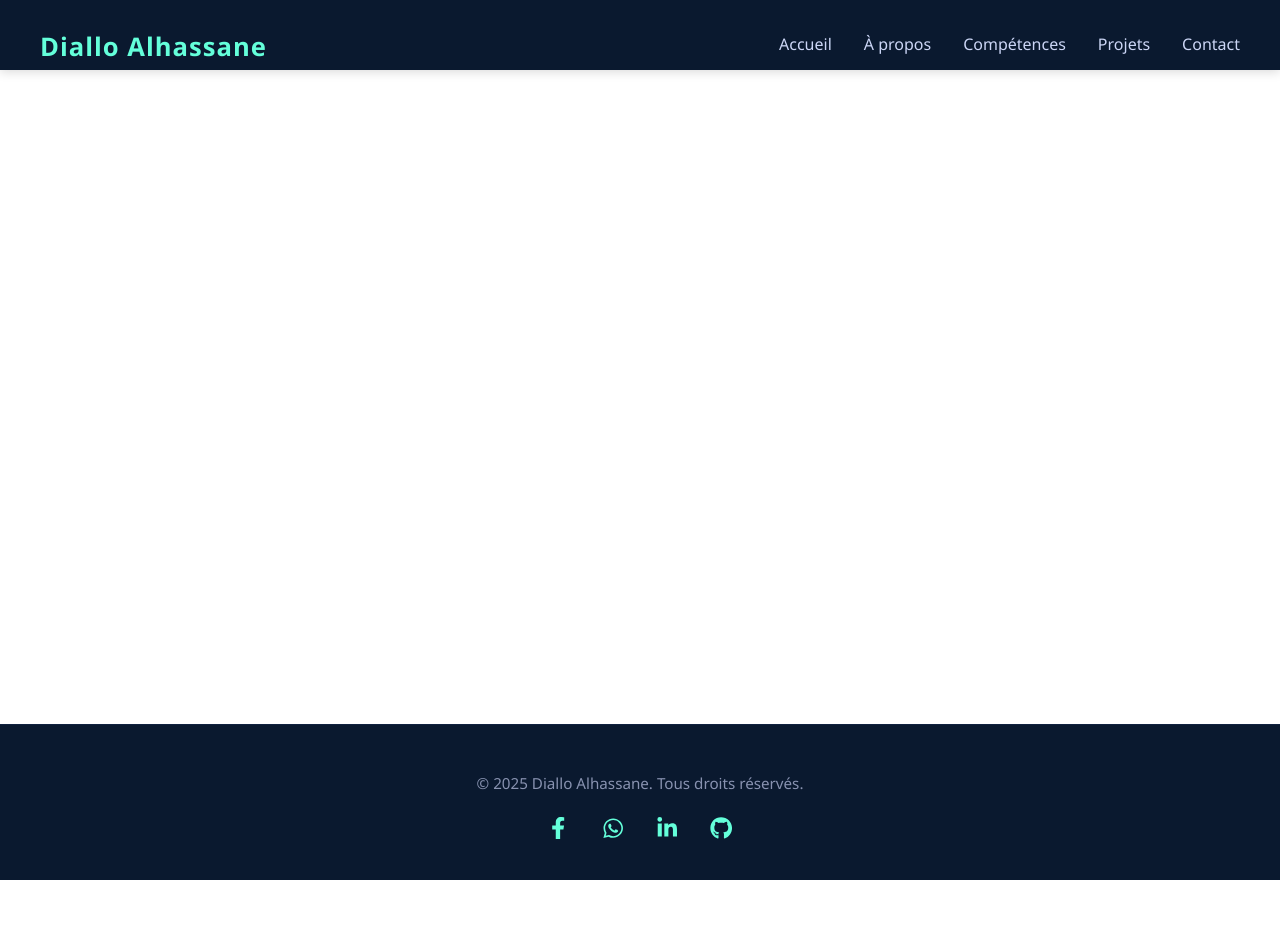
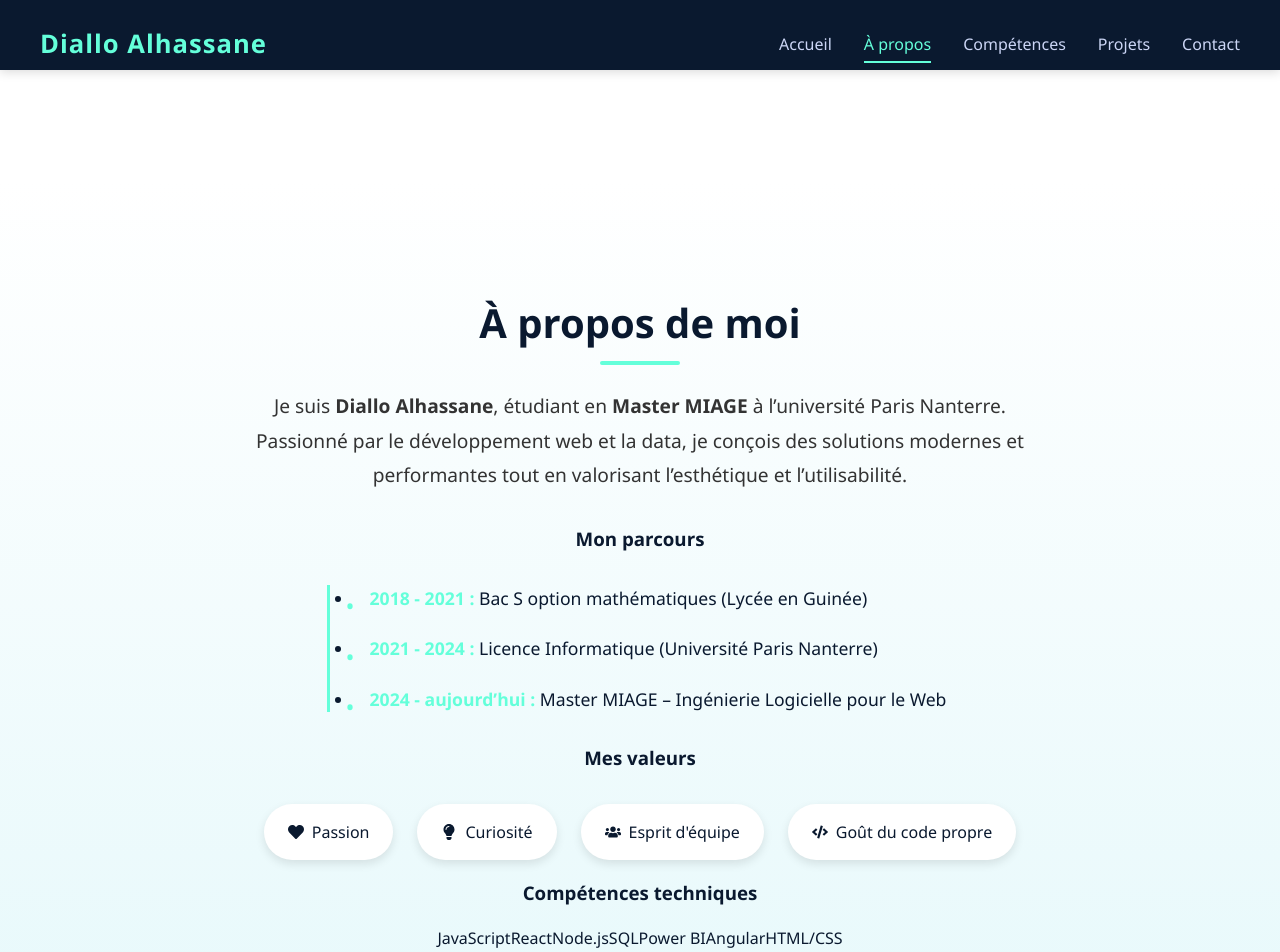
Before and after one commit to alhassaneDialloEtudiant/mon-portfolio, a React (Vite) app: page /mon-portfolio/apropos in a window 1280 px wide. Shown: the top 952 px of the page. Before the commit the page ends 880 px from the top, so only its background shows below. Built offline with nearby package versions, Linux system fonts and the light colour scheme.

Commit message:
✨ Ajout de la page À propos avec nouveau design moderne

```diff
--- a/src/App.jsx
+++ b/src/App.jsx
@@ -4,7 +4,7 @@ import './App.css';
 import Navbar from './pages/Navbar';
 import Footer from './pages/Footer';
 import Home from './pages/Home';
-
+import Apropos from './pages/Apropos';
 // Les autres pages sont en préparation (à activer plus tard)
 // import About from './pages/About';
 // import Skills from './pages/Skills';
@@ -19,6 +19,7 @@ function App() {
       <main> {/* ✅ structure flex pour footer collé */}
         <Routes>
           <Route path="/" element={<Home />} />
+          <Route path="/apropos" element={<Apropos />} />
 
           {/* À activer plus tard */}
           {/*
--- /dev/null
+++ b/src/pages/Apropos.jsx
@@ -0,0 +1,54 @@
+import { motion } from 'framer-motion';
+import { FaHeart, FaLightbulb, FaUsers, FaCode } from 'react-icons/fa';
+import '../styles/Apropos.css';
+
+function Apropos() {
+  return (
+    <section className="apropos">
+      <motion.div
+        className="container"
+        initial={{ opacity: 0, y: 50 }}
+        animate={{ opacity: 1, y: 0 }}
+        transition={{ duration: 0.8 }}
+      >
+        <h2 className="titre">À propos de moi</h2>
+        <p className="intro">
+          Je suis <strong>Diallo Alhassane</strong>, étudiant en <strong>Master MIAGE</strong> à l’université Paris Nanterre. Passionné par le développement web et la data, je conçois des solutions modernes et performantes tout en valorisant l’esthétique et l’utilisabilité.
+        </p>
+
+        <h3 className="section-titre">Mon parcours</h3>
+        <ul className="timeline">
+          <li><span>2018 - 2021 :</span> Bac S option mathématiques (Lycée en Guinée)</li>
+          <li><span>2021 - 2024 :</span> Licence Informatique (Université Paris Nanterre)</li>
+          <li><span>2024 - aujourd’hui :</span> Master MIAGE – Ingénierie Logicielle pour le Web</li>
+        </ul>
+
+        <h3 className="section-titre">Mes valeurs</h3>
+        <div className="valeurs">
+          <div className="valeur"><FaHeart /> Passion</div>
+          <div className="valeur"><FaLightbulb /> Curiosité</div>
+          <div className="valeur"><FaUsers /> Esprit d'équipe</div>
+          <div className="valeur"><FaCode /> Goût du code propre</div>
+        </div>
+
+        <h3 className="section-titre">Compétences techniques</h3>
+        <div className="skills">
+          <span>JavaScript</span>
+          <span>React</span>
+          <span>Node.js</span>
+          <span>SQL</span>
+          <span>Power BI</span>
+          <span>Angular</span>
+          <span>HTML/CSS</span>
+        </div>
+
+        <h3 className="section-titre">Mon objectif professionnel</h3>
+        <p className="objectif">
+          Je suis à la recherche d’une <strong>alternance à partir de septembre 2025</strong>, dans le domaine du <strong>développement web</strong> ou de la <strong>data</strong>, pour contribuer à des projets innovants, tout en consolidant mes compétences techniques et humaines.
+        </p>
+      </motion.div>
+    </section>
+  );
+}
+
+export default Apropos;
--- a/src/pages/Navbar.jsx
+++ b/src/pages/Navbar.jsx
@@ -18,7 +18,7 @@ function Navbar() {
 
         <ul className={`navbar__links ${isOpen ? 'open' : ''}`}>
           <li><NavLink to="/" className="nav-link" onClick={() => setIsOpen(false)}>Accueil</NavLink></li>
-          <li><NavLink to="/about" className="nav-link" onClick={() => setIsOpen(false)}>À propos</NavLink></li>
+          <li><NavLink to="/apropos" className="nav-link" onClick={() => setIsOpen(false)}>À propos</NavLink></li>
           <li><NavLink to="/skills" className="nav-link" onClick={() => setIsOpen(false)}>Compétences</NavLink></li>
           <li><NavLink to="/projects" className="nav-link" onClick={() => setIsOpen(false)}>Projets</NavLink></li>
           <li><NavLink to="/contact" className="nav-link" onClick={() => setIsOpen(false)}>Contact</NavLink></li>
--- /dev/null
+++ b/src/styles/Apropos.css
@@ -0,0 +1,195 @@
+/* ===== Section principale ===== */
+.apropos {
+  padding: 5rem 2rem 4rem;
+  background: linear-gradient(to bottom, #ffffff, #e0f7fa);
+  color: #0a192f;
+  font-family: 'Segoe UI', Tahoma, Geneva, Verdana, sans-serif;
+  text-align: center;
+  overflow: hidden;
+}
+
+.apropos h2 {
+  font-size: 2.5rem;
+  margin-bottom: 1.5rem;
+  color: #0a192f;
+  position: relative;
+  animation: fadeIn 1s ease-in-out;
+}
+
+.apropos h2::after {
+  content: '';
+  display: block;
+  width: 80px;
+  height: 4px;
+  background-color: #64ffda;
+  margin: 0.5rem auto 0;
+  border-radius: 2px;
+  animation: slideIn 1s ease-in-out;
+}
+
+.apropos p {
+  max-width: 800px;
+  margin: 0 auto 2rem;
+  font-size: 1.2rem;
+  line-height: 1.8;
+  color: #333;
+  animation: fadeIn 1.2s ease-in-out;
+}
+
+/* ===== Timeline (Parcours) ===== */
+.timeline {
+  margin: 2rem auto;
+  max-width: 600px;
+  text-align: left;
+  padding-left: 1.5rem;
+  border-left: 3px solid #64ffda;
+  animation: fadeIn 1.5s ease-in-out;
+}
+
+.timeline li {
+  margin-bottom: 1.5rem;
+  font-size: 1.1rem;
+  color: #0a192f;
+  position: relative;
+  padding-left: 1rem;
+  animation: slideInLeft 1s ease-in-out;
+}
+
+.timeline li span {
+  color: #64ffda;
+  font-weight: 600;
+}
+
+.timeline li::before {
+  content: '•';
+  position: absolute;
+  left: -0.5rem;
+  top: 0.2rem;
+  font-size: 1.5rem;
+  color: #64ffda;
+}
+
+/* ===== Valeurs ===== */
+.valeurs {
+  display: flex;
+  flex-wrap: wrap;
+  justify-content: center;
+  gap: 1.5rem;
+  margin-top: 2rem;
+  animation: fadeIn 1.5s ease-in-out;
+}
+
+.valeur {
+  display: flex;
+  align-items: center;
+  gap: 0.5rem;
+  padding: 1rem 1.5rem;
+  background-color: #ffffff;
+  border-radius: 30px;
+  font-weight: 500;
+  color: #0a192f;
+  box-shadow: 0 4px 10px rgba(0, 0, 0, 0.1);
+  transition: transform 0.3s, box-shadow 0.3s;
+}
+
+.valeur:hover {
+  transform: scale(1.1);
+  box-shadow: 0 8px 20px rgba(0, 0, 0, 0.15);
+  background-color: #64ffda;
+  color: #0a192f;
+}
+
+.valeur i {
+  color: #64ffda;
+  font-size: 1.5rem;
+}
+
+/* ===== Compétences techniques ===== */
+.competences {
+  margin-top: 2rem;
+  display: flex;
+  justify-content: center;
+  flex-wrap: wrap;
+  gap: 1rem;
+  animation: fadeIn 1.8s ease-in-out;
+}
+
+.competence {
+  background-color: #0a192f;
+  color: #ffffff;
+  padding: 0.7rem 1.2rem;
+  border-radius: 20px;
+  font-size: 1rem;
+  font-weight: 500;
+  transition: background-color 0.3s, transform 0.3s;
+}
+
+.competence:hover {
+  background-color: #64ffda;
+  color: #0a192f;
+  transform: translateY(-5px);
+}
+
+/* ===== Objectif ===== */
+.objectif {
+  background-color: #ffffff;
+  max-width: 700px;
+  margin: 3rem auto 0;
+  padding: 2rem;
+  border-radius: 10px;
+  box-shadow: 0 8px 20px rgba(0, 0, 0, 0.05);
+  animation: fadeIn 2s ease-in-out;
+}
+
+.objectif p {
+  font-size: 1.2rem;
+  color: #0a192f;
+  line-height: 1.8;
+}
+
+/* ===== Animations ===== */
+@keyframes fadeIn {
+  from {
+    opacity: 0;
+  }
+  to {
+    opacity: 1;
+  }
+}
+
+@keyframes slideIn {
+  from {
+    width: 0;
+  }
+  to {
+    width: 80px;
+  }
+}
+
+@keyframes slideInLeft {
+  from {
+    transform: translateX(-50px);
+    opacity: 0;
+  }
+  to {
+    transform: translateX(0);
+    opacity: 1;
+  }
+}
+
+/* ===== Responsive ===== */
+@media (max-width: 768px) {
+  .timeline {
+    padding-left: 1rem;
+    border-left: 2px solid #64ffda;
+  }
+
+  .valeurs {
+    flex-direction: column;
+    align-items: center;
+  }
+
+  .competences {
+    justify-content: center;
+  }
+}
--- a/src/styles/Home.css
+++ b/src/styles/Home.css
@@ -249,3 +249,145 @@ body {
     gap: 1rem;
   }
 }
+/* ===== Modale ===== */
+.modal {
+  position: fixed;
+  top: 0;
+  left: 0;
+  width: 100%;
+  height: 100%;
+  background: rgba(0, 0, 0, 0.5);
+  display: flex;
+  align-items: center;
+  justify-content: center;
+  z-index: 1000;
+}
+
+.modal__content {
+  background: #fff;
+  padding: 2rem;
+  border-radius: 8px;
+  text-align: center;
+  box-shadow: 0 4px 15px rgba(0, 0, 0, 0.2);
+  max-width: 400px;
+  width: 90%;
+}
+
+.modal__content p {
+  font-size: 1.2rem;
+  color: #333;
+  margin-bottom: 1.5rem;
+}
+
+.modal__actions {
+  display: flex;
+  justify-content: center;
+  gap: 1rem;
+}
+
+.modal__button {
+  padding: 0.8rem 1.5rem;
+  border: none;
+  border-radius: 5px;
+  font-size: 1rem;
+  cursor: pointer;
+  transition: background-color 0.3s ease, transform 0.2s ease;
+}
+
+.modal__button--confirm {
+  background-color: #64ffda;
+  color: #0a192f;
+}
+
+.modal__button--confirm:hover {
+  background-color: #45eac1;
+  transform: translateY(-2px);
+}
+
+.modal__button--cancel {
+  background-color: #f44336;
+  color: #fff;
+}
+
+.modal__button--cancel:hover {
+  background-color: #d32f2f;
+  transform: translateY(-2px);
+}
+
+/* ===== Home Section ===== */
+.home {
+  padding: 6rem 2rem 4rem;
+  background: linear-gradient(to right, #e0f7fa, #ffffff);
+  display: flex;
+  flex-direction: column;
+  align-items: center;
+  justify-content: center;
+}
+
+.home__container {
+  display: flex;
+  flex-wrap: wrap;
+  align-items: center;
+  justify-content: center;
+  gap: 3rem;
+  max-width: 1200px;
+  width: 100%;
+}
+
+.home__left {
+  flex: 1;
+  display: flex;
+  justify-content: center;
+}
+
+.home__photo {
+  width: 250px;
+  height: 250px;
+  border-radius: 50%;
+  object-fit: cover;
+  border: 4px solid #64ffda;
+  box-shadow: 0 10px 25px rgba(0, 0, 0, 0.1);
+  transition: transform 0.3s ease;
+}
+
+.home__photo:hover {
+  transform: scale(1.05);
+}
+
+.home__right {
+  flex: 1;
+  min-width: 280px;
+}
+
+.home__right h1 {
+  font-size: 2.2rem;
+  color: #0a192f;
+  margin-bottom: 1rem;
+}
+
+.highlight {
+  color: #64ffda;
+}
+
+.home__right p {
+  font-size: 1.1rem;
+  color: #333;
+  margin-bottom: 2rem;
+}
+
+.home__button {
+  background-color: #64ffda;
+  color: #0a192f;
+  padding: 0.8rem 1.5rem;
+  border-radius: 8px;
+  text-decoration: none;
+  font-weight: bold;
+  display: inline-block;
+  box-shadow: 0 4px 12px rgba(0, 0, 0, 0.1);
+  transition: background-color 0.3s ease, transform 0.2s ease;
+}
+
+.home__button:hover {
+  background-color: #45eac1;
+  transform: translateY(-2px);
+}
--- a/src/styles/Navbar.css
+++ b/src/styles/Navbar.css
@@ -11,7 +11,6 @@
   font-family: 'Segoe UI', Tahoma, Geneva, Verdana, sans-serif;
   margin-bottom: auto;
 }
-
 
 .navbar__container {
   max-width: 1200px;
@@ -50,27 +49,31 @@
 }
 
 .nav-link {
+  position: relative;
   color: #ccd6f6;
   text-decoration: none;
   font-weight: 500;
   font-size: 1rem;
-  position: relative;
+  padding-bottom: 4px;
   transition: all 0.3s ease;
 }
 
 .nav-link::after {
   content: '';
-  display: block;
-  width: 0%;
+  position: absolute;
+  left: 0;
+  bottom: -4px;
+  width: 100%;
   height: 2px;
   background: #64ffda;
-  transition: width 0.3s;
-  margin-top: 4px;
+  transform: scaleX(0);
+  transform-origin: left;
+  transition: transform 0.3s ease;
 }
 
 .nav-link:hover::after,
 .nav-link.active::after {
-  width: 100%;
+  transform: scaleX(1);
 }
 
 .nav-link.active {
```
Also changed, not shown: src/pages/Home.jsx (+41 -7 lines), src/assets/photos/moi.jpg (added), 1 other file (tests, documents, lock files or other folders).
